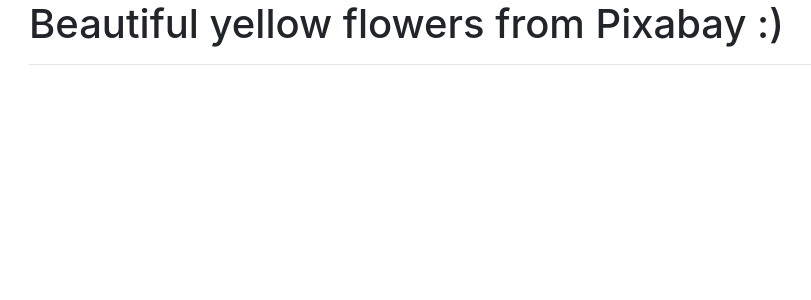
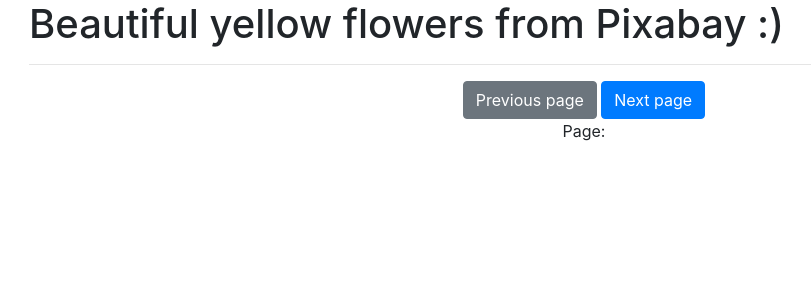
Before and after one commit to ninoburek/pixabay_angular, a PHP site: page / in a window 1280 px wide. Shown: the top 300 px of the page, without its empty margins (56-867 px from the left). Run offline with PHP 8.4, Linux system fonts and the light colour scheme; some libraries are stand-ins or nearby versions.

Commit message:
Added paging, javascript moved to .js

```diff
--- a/_notes/dwsync.xml
+++ b/_notes/dwsync.xml
@@ -1,4 +1,4 @@
 <?xml version="1.0" encoding="utf-8" ?>
 <dwsync>
-<file name="index.php" server="195.78.33.13//www/nino_angular/" local="132248681198302301" remote="132248682000000000" Dst="1" />
+<file name="index.php" server="195.78.33.13//www/nino_angular/" local="132249401040112769" remote="132249401400000000" Dst="1" />
 </dwsync>
--- a/css/_notes/dwsync.xml
+++ b/css/_notes/dwsync.xml
@@ -1,4 +1,4 @@
 <?xml version="1.0" encoding="utf-8" ?>
 <dwsync>
-<file name="custom.css" server="195.78.33.13//www/nino_angular/" local="132248681562160001" remote="132248682000000000" Dst="1" />
+<file name="custom.css" server="195.78.33.13//www/nino_angular/" local="132249396631970391" remote="132249397200000000" Dst="1" />
 </dwsync>
--- a/index.php
+++ b/index.php
@@ -6,7 +6,7 @@
 
     <link rel="stylesheet" href="https://stackpath.bootstrapcdn.com/bootstrap/4.4.1/css/bootstrap.min.css" integrity="sha384-Vkoo8x4CGsO3+Hhxv8T/Q5PaXtkKtu6ug5TOeNV6gBiFeWPGFN9MuhOf23Q9Ifjh" crossorigin="anonymous">
 
-    <title>Title!</title>
+    <title>Beautiful yellow flowers from Pixabay :)</title>
 
 	<script src="https://ajax.googleapis.com/ajax/libs/angularjs/1.6.9/angular.min.js"></script>
 
@@ -15,7 +15,7 @@
 
 </head>
 
-<body>
+<body ng-app="myGreatApp" >
 
 	<div class="container">
 		<div class="row">
@@ -27,45 +27,50 @@
 	</div>
 
 
-
-<div ng-app="myGreatApp" ng-controller="myController">
+<? // main container for images  ?>
+		<div ng-controller="myController">
 			<div class="container">
 
 				<div class="row margin1rem">
 
-			 <div class="col-12 col-sm-6 col-md-4 col-lg-3 col-xl-2" ng-repeat="x in myData">
+					 <div class="col-12 col-sm-6 col-md-4 col-lg-3" ng-repeat="x in myData">
 
-				 <img src="{{ x.webformatURL }}" class="mymargin img-fluid">
+						 <? //forcing images to all be equal size; 16/9 ?>
+						 <div class="imageContainer img-responsive-16by9">
+							 <a href="image.php?id={{ x.id }}"><img src="{{ x.webformatURL }}" class="img-fluid"></a>
+							 <div class="overimage">{{ x.tags }}</div>
+						 </div>
 
 					</div>
 
 				</div>
+
+
+
+					<div class="row">
+						<div class="col text-center">
+							<span ng-controller="PreviousPageClick">
+								<button id="prevBtn" class="btn btn-secondary" ng-click="myFunction()">Previous page</button>
+							</span>
+
+							<span ng-controller="NextPageClick">
+								<button id="nextBtn" class="btn btn-primary" ng-click="myFunction()">Next page</button>
+							</span>
+
+								<p>Page: {{ PageNumber }}</p>
+
 						</div>
 					</div>
 
-<script>
 
-	//change this to your Pixabay key:
-	var KEY = "6473511-0417f2cad683f1bee54cafe15";
-	//---------------------------------------------
+
+		 </div>
+		</div>
 
 
 
 
-
-var app = angular.module('myGreatApp', []);
-app.controller('myController', function($scope, $http) {
-  $http.get("https://pixabay.com/api/?key="+KEY+"&q=yellow+flowers&image_type=photo")
-  .then(function(response) {
-    $scope.response = response.data;
-	$scope.myData = response.data.hits;
-
-
-  });
-});
-
-
-</script>
+<script src="js/myscript.js"></script>
 
 
 
--- /dev/null
+++ b/js/_notes/dwsync.xml
@@ -0,0 +1,4 @@
+<?xml version="1.0" encoding="utf-8" ?>
+<dwsync>
+<file name="myscript.js" server="195.78.33.13//www/nino_angular/" local="132249400917233521" remote="132249401400000000" Dst="1" />
+</dwsync>
--- /dev/null
+++ b/js/myscript.js
@@ -0,0 +1,78 @@
+
+	//change this to your Pixabay key:
+	var KEY = "6473511-0417f2cad683f1bee54cafe15";
+	//---------------------------------------------
+
+	// default app setup
+	var DefaultPageNumber = 1;
+	var ItemsPerPage = 12
+	//--------------------------------------
+
+
+	//start angluar app
+	var app = angular.module('myGreatApp', []);
+
+	//setup main controller
+	app.controller('myController', function($scope, $http,$location) {
+
+		var currentPage = getUrlVars()["page"];
+
+		//if page==1 then must disable previus page button
+		if(currentPage==1){
+			var element = document.getElementById("prevBtn");
+			element.classList.add("hidden");
+		}
+
+		//setup the default page number if not set
+		if(currentPage===undefined)currentPage=DefaultPageNumber;
+
+
+		//get images ajax request
+		$http.get("https://pixabay.com/api/?key="+KEY+"&q=yellow+flowers&image_type=photo&page="+currentPage+"&per_page="+ItemsPerPage+"")
+	  .then(function(response) {
+
+		$scope.response = response.data; 	 //all json data; maybe needed somewhere?
+		$scope.myData = response.data.hits;  //just 'hits', images data
+
+
+	  });
+
+	});
+
+	//next page button controller
+	app.controller('NextPageClick', function($scope) {
+
+	  var currentPage = getUrlVars()["page"];
+
+	  $scope.page = currentPage;
+	  $scope.myFunction = function() {
+		$scope.page++;
+
+		  document.location = "index.php?page="+$scope.page+"";
+	  }
+	});
+	//--------------------------------
+
+	//prevous page button controller
+	app.controller('PreviousPageClick', function($scope) {
+
+	  var currentPage = getUrlVars()["page"];
+
+	  $scope.page = currentPage;
+	  $scope.myFunction = function() {
+		$scope.page--;
+
+		  document.location = "index.php?page="+$scope.page+"";
+	  }
+	});
+	//----------------------------------
+
+
+
+function getUrlVars() {
+    var vars = {};
+    var parts = window.location.href.replace(/[?&]+([^=&]+)=([^&]*)/gi, function(m,key,value) {
+        vars[key] = value;
+    });
+    return vars;
+}
```
Also changed, not shown: css/custom.css (+31 -1 lines). Lines whose indentation alone changed are shown as unchanged.
